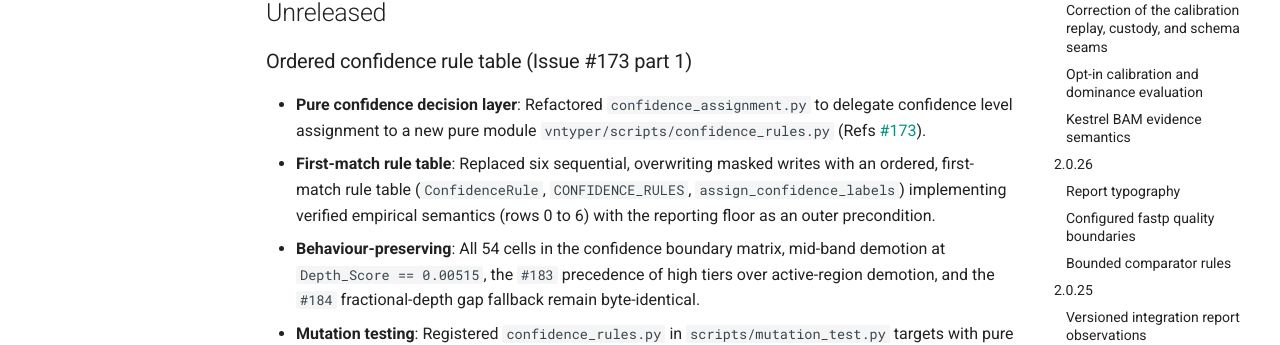
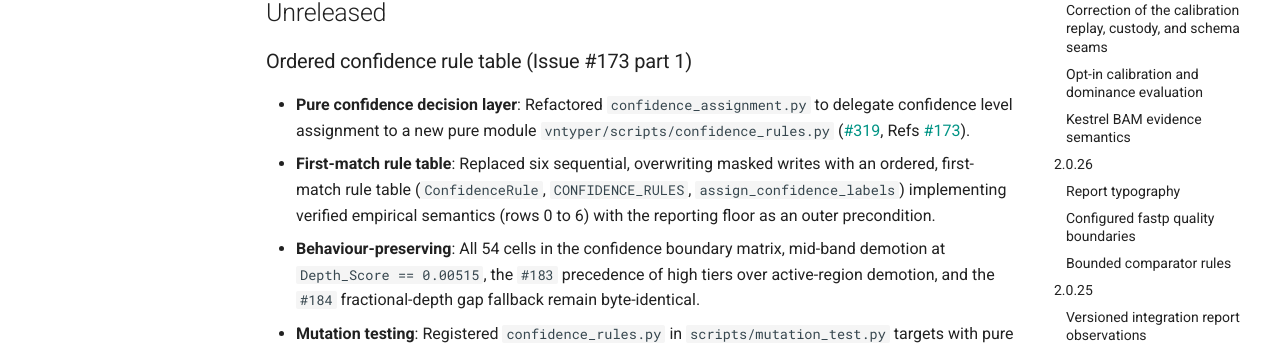
Before and after one commit to hassansaei/VNtyper, an MkDocs documentation site: the page built from docs/about/changelog.md, in a window 1280 px wide and 900 px high. Shown: the part 338-683 px from the top of the window. Built offline with MkDocs 1.6.1 and Material for MkDocs 9.7.7, drawn with Linux system fonts in a browser that asks for light colours; comment, search, counter and statistics services are not loaded.

Commit message:
docs(changelog): link confidence rule table pull request
Refs #173

Co-Authored-By: Claude Fable 5.1 <noreply@anthropic.com>
Claude-Session: https://claude.ai/code/session_01S9cm5vbPmPcnjuzsd1Lvgz

```diff
--- a/docs/about/changelog.md
+++ b/docs/about/changelog.md
@@ -6,7 +6,7 @@ All notable changes to VNtyper 2 are documented on this page.
 
 ### Ordered confidence rule table (Issue #173 part 1)
 
-- **Pure confidence decision layer**: Refactored `confidence_assignment.py` to delegate confidence level assignment to a new pure module `vntyper/scripts/confidence_rules.py` (Refs [#173](https://github.com/hassansaei/VNtyper/issues/173)).
+- **Pure confidence decision layer**: Refactored `confidence_assignment.py` to delegate confidence level assignment to a new pure module `vntyper/scripts/confidence_rules.py` ([#319](https://github.com/hassansaei/VNtyper/pull/319), Refs [#173](https://github.com/hassansaei/VNtyper/issues/173)).
 - **First-match rule table**: Replaced six sequential, overwriting masked writes with an ordered, first-match rule table (`ConfidenceRule`, `CONFIDENCE_RULES`, `assign_confidence_labels`) implementing verified empirical semantics (rows 0 to 6) with the reporting floor as an outer precondition.
 - **Behaviour-preserving**: All 54 cells in the confidence boundary matrix, mid-band demotion at `Depth_Score == 0.00515`, the `#183` precedence of high tiers over active-region demotion, and the `#184` fractional-depth gap fallback remain byte-identical.
 - **Mutation testing**: Registered `confidence_rules.py` in `scripts/mutation_test.py` targets with pure unit tests pinning every row, the outer precondition, and rule ordering.
```
